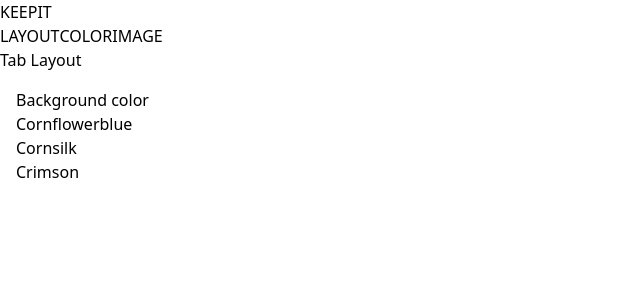
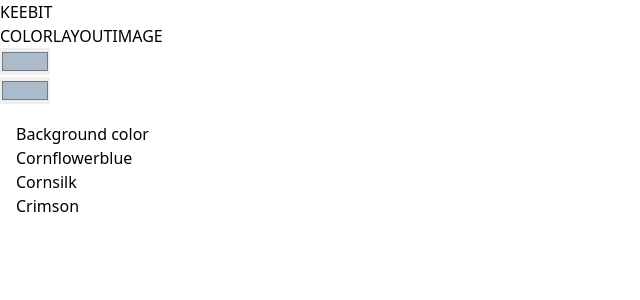
Before and after one commit to nhien021299/keepit-web-app, a React (Vite) app: page / in a window 1280 px wide. Shown: the top 300 px of the page, without its empty margins (0-640 px from the left). Built offline with nearby package versions, Linux system fonts and the light colour scheme.

Commit message:
color picker

```diff
--- /dev/null
+++ b/src/components/ColorPicker.tsx
@@ -0,0 +1,28 @@
+import { ChangeEvent, useState } from "react";
+
+const ColorPicker = () => {
+  const [color, setColor] = useState("#aabbcc");
+
+  function onColorChange(event: ChangeEvent<HTMLInputElement>) {
+    setColor(event.target.value);
+  }
+
+  return (
+    <div className="relative flex flex-row items-center justify-center">
+      <input
+        type={"color"}
+        value={color}
+        onChange={onColorChange}
+        className="absolute w-full opacity-0"
+      />
+      <div
+        style={{
+          background: color,
+        }}
+        className="h-8 w-8 rounded-lg"
+      ></div>
+    </div>
+  );
+};
+
+export default ColorPicker;
--- a/src/components/SideBar.tsx
+++ b/src/components/SideBar.tsx
@@ -4,7 +4,7 @@ const SideBar = () => {
   return (
     <div className=" w-[300px] bg-slate-600">
       <div className=" py-4 text-center font-serif text-3xl font-bold text-white">
-        KEEPIT
+        KEEBIT
       </div>
       <SlidingTabBar />
     </div>
--- a/src/components/SlidingTabBar.tsx
+++ b/src/components/SlidingTabBar.tsx
@@ -1,15 +1,16 @@
 import { useRef, useState, useEffect } from "react";
+import TabColor from "./TabColor";
 
 const tabs = [
+  {
+    id: "color",
+    name: "COLOR",
+    body: <TabColor/>,
+  },
   {
     id: "layout",
     name: "LAYOUT",
     body: "Tab Layout",
-  },
-  {
-    id: "color",
-    name: "COLOR",
-    body: "Tab Color",
   },
   {
     id: "image",
@@ -63,7 +64,7 @@ export const SlidingTabBar = () => {
           );
         })}
       </div>
-      <div className="flex flex-row justify-center text-2xl">
+      <div className="flex flex-col text-2xl">
         {tabs[activeTabIndex].body}
       </div>
     </div>
--- /dev/null
+++ b/src/components/TabColor.tsx
@@ -0,0 +1,12 @@
+import ColorPicker from "./ColorPicker";
+
+const TabColor = () => {
+  return (
+    <div className="flex flex-row">
+      <ColorPicker />
+      <ColorPicker />
+    </div>
+  );
+};
+
+export default TabColor;
```
Also changed, not shown: package.json (+6 -1 lines), 1 other file (tests, documents, lock files or other folders).
